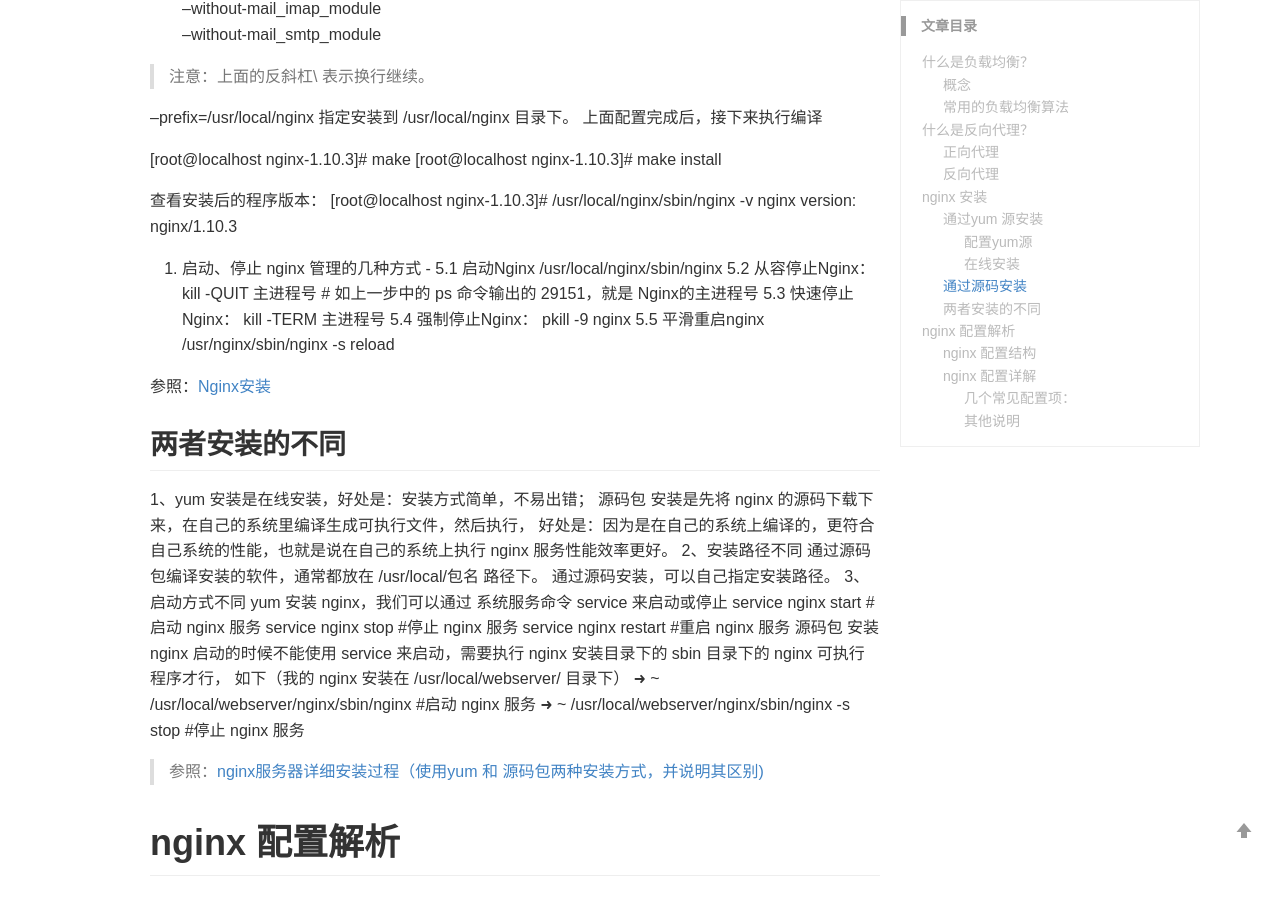
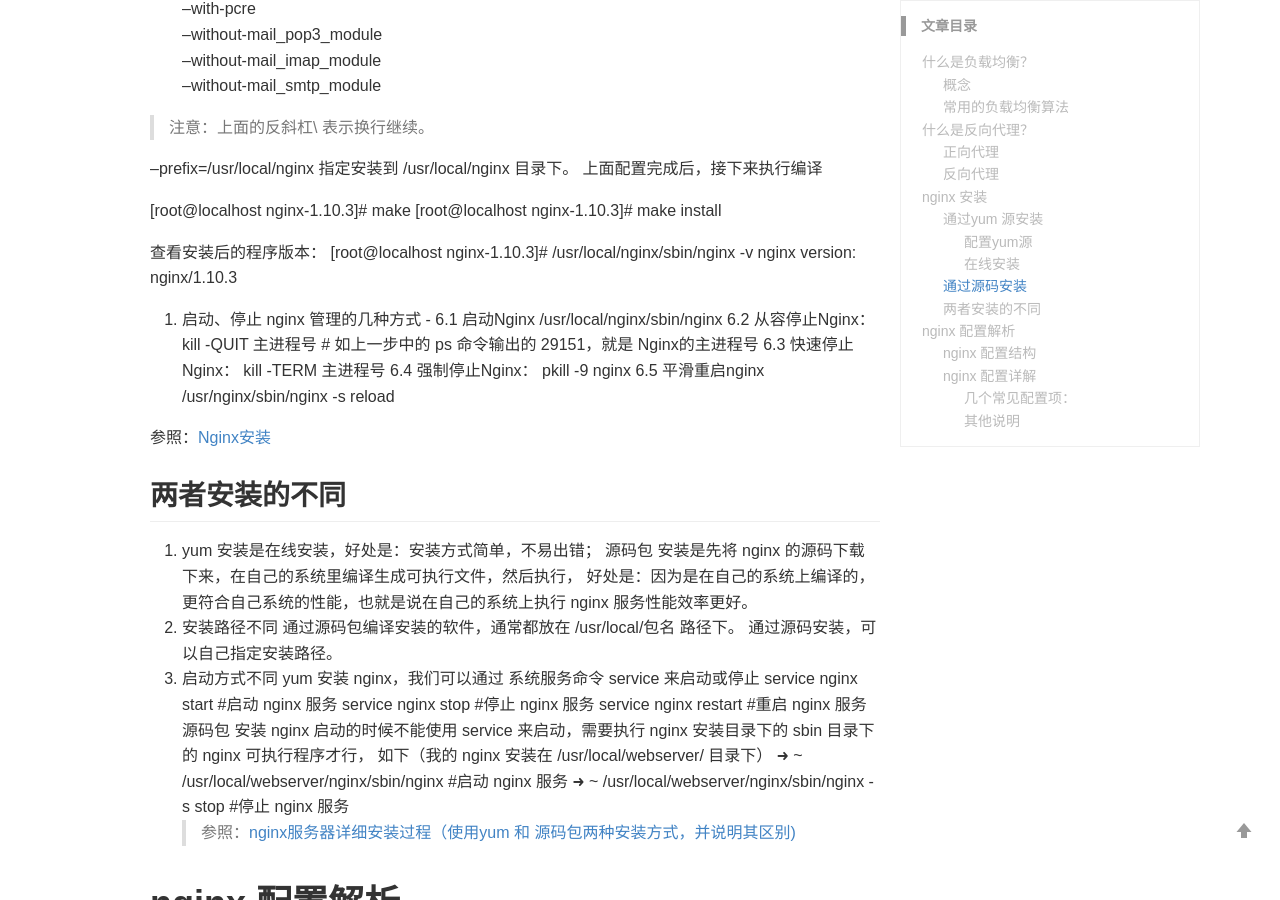
Before and after one commit to MichaelZhou111/MichaelZhou111.github.io, a Jekyll site: the page built from _posts/2019-08-09-Nginx负载均衡和反向代理设置.md, in a window 1280 px wide and 900 px high, scrolled down 3051 px. Built offline with Jekyll 4.4.1, drawn with Linux system fonts in a browser that asks for light colours; comment, search, counter and statistics services are not loaded; some of the changed text lies outside the part shown.

Commit message:
modify format

```diff
--- a/_posts/2019-08-09-Nginx负载均衡和反向代理设置.md
+++ b/_posts/2019-08-09-Nginx负载均衡和反向代理设置.md
@@ -48,11 +48,11 @@ Nginx提供的负载均衡策略有2种：内置策略和扩展策略。
 # nginx 安装
 ## 通过yum 源安装
 ### 配置yum源
-1、首先修改公司的yum源配置， cd /etc/yum.repos.d/  ，修改CentOS-7.6-Base.repo 。
-2、除此之外，在安装epel 源。（extra package for enterprise linux， 为“红帽系”的操作系统提供额外的软件包，适用于RHEL、CentOS等，
+1. 首先修改公司的yum源配置， cd /etc/yum.repos.d/  ，修改CentOS-7.6-Base.repo 。
+2. 除此之外，在安装epel 源。（extra package for enterprise linux， 为“红帽系”的操作系统提供额外的软件包，适用于RHEL、CentOS等，
 里面有1万多个软件，强烈建议安装） yum install epel-release
 如果epel无法安装，请参见：[yum安装epel源](https://www.cnblogs.com/f66666/p/9834835.html)
-3、添加Nginx仓库
+3. 添加Nginx仓库
   vim /etc/yum.repos.d/nginx.repo
   输入下面内容
   [nginx]
@@ -138,30 +137,30 @@ nginx..1002:1003::/home/nginx:/sbin/nologin
 [root@localhost nginx-1.10.3]# /usr/local/nginx/sbin/nginx -v
 nginx version: nginx/1.10.3
 
-5. 启动、停止
+6. 启动、停止
 nginx 管理的几种方式 -
-5.1  启动Nginx
+6.1 启动Nginx
 /usr/local/nginx/sbin/nginx
-5.2 从容停止Nginx：
+6.2 从容停止Nginx：
 kill -QUIT 主进程号 # 如上一步中的 ps 命令输出的 29151，就是 Nginx的主进程号
-5.3 快速停止Nginx：
+6.3 快速停止Nginx：
 kill -TERM 主进程号
-5.4 强制停止Nginx：
+6.4 强制停止Nginx：
 pkill -9 nginx
-5.5 平滑重启nginx
+6.5 平滑重启nginx
 /usr/nginx/sbin/nginx -s reload
 
 参照：[Nginx安装](https://www.yiibai.com/nginx/nginx-install.html)
 
 
 ## 两者安装的不同
-1、yum 安装是在线安装，好处是：安装方式简单，不易出错；
+1. yum 安装是在线安装，好处是：安装方式简单，不易出错；
   源码包 安装是先将 nginx 的源码下载下来，在自己的系统里编译生成可执行文件，然后执行，
   好处是：因为是在自己的系统上编译的，更符合自己系统的性能，也就是说在自己的系统上执行 nginx 服务性能效率更好。
-2、安装路径不同
+2. 安装路径不同
 通过源码包编译安装的软件，通常都放在 /usr/local/包名 路径下。
 通过源码安装，可以自己指定安装路径。
-3、启动方式不同
+3. 启动方式不同
 yum 安装 nginx，我们可以通过 系统服务命令 service 来启动或停止
 service nginx start #启动 nginx 服务
 service nginx stop #停止 nginx 服务
@@ -256,6 +255,7 @@ http {
 6. $body_bytes_s ent ：记录发送给客户端文件主体内容大小；
 7. $http_referer ：用来记录从那个页面链接访问过来的；
 8. $http_user_agent ：记录客户端浏览器的相关信息；
+
 ### 其他说明
 1. 惊群现象：一个网路连接到来，多个睡眠的进程被同事叫醒，但只有一个进程能获得链接，这样会影响系统性能。
 2. 每个指令必须有分号结束。
```
Also changed, not shown: other parts of _posts/2019-08-09-Nginx负载均衡和反向代理设置.md (+8 -9 lines).
